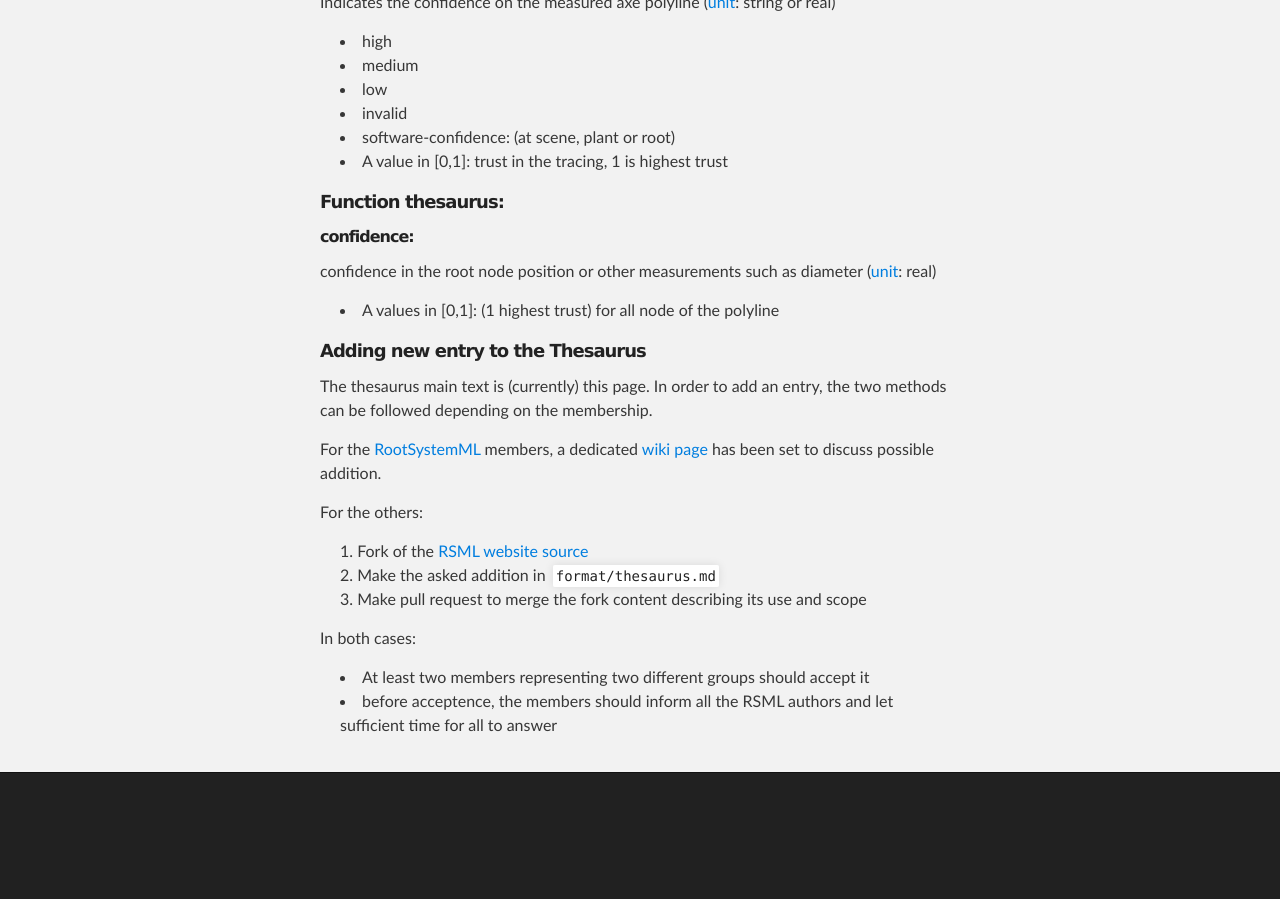
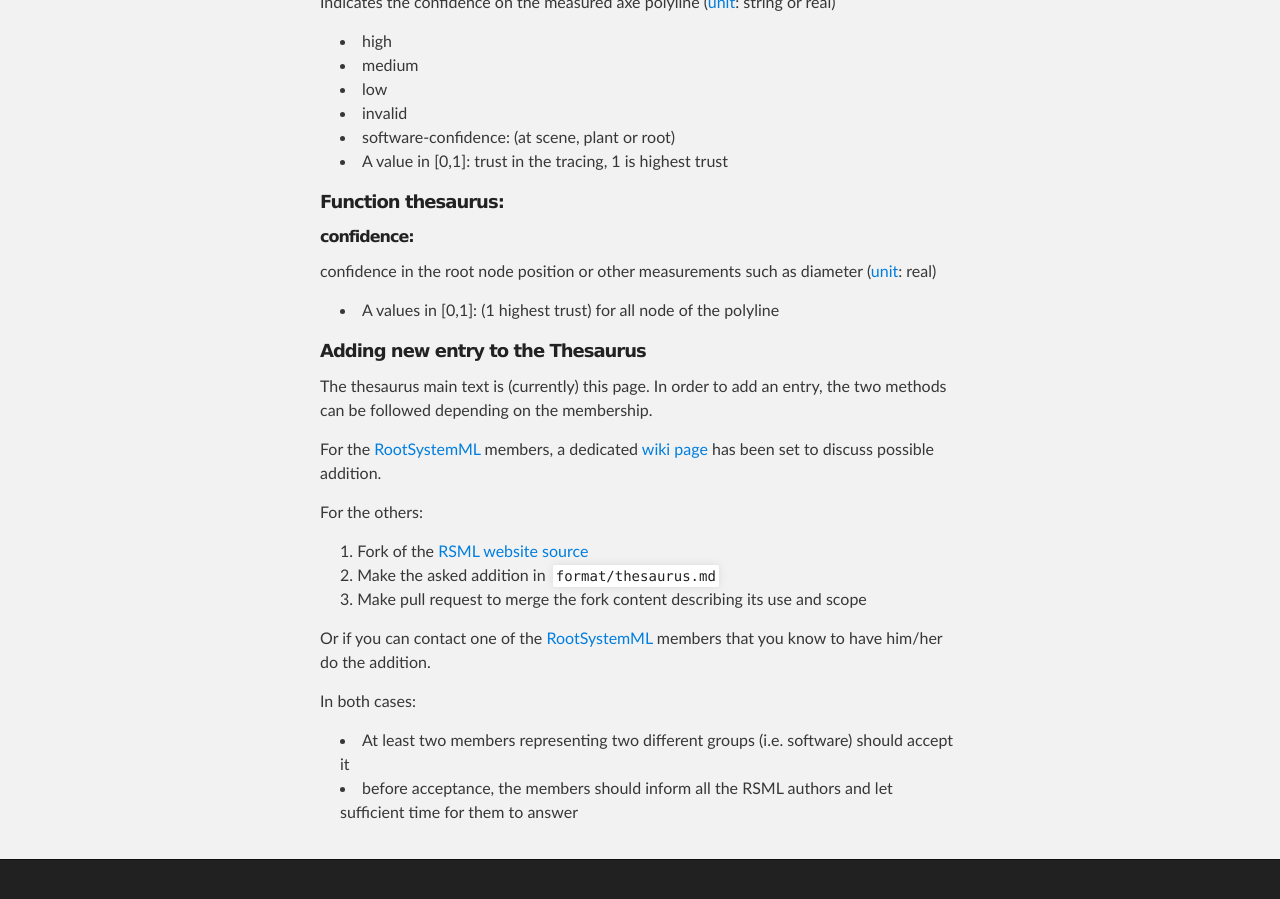
Before and after one commit to RootSystemML/RootSystemML.github.io, a Jekyll site: the page built from format/thesaurus.md, in a window 1280 px wide and 900 px high, scrolled down 1499 px. Built offline with Jekyll 4.4.1, drawn with Linux system fonts in a browser that asks for light colours; before the commit the page ends 2312 px from its top, so only the background shows below that.

Commit message:
thesaurus development protocol

```diff
--- a/format/thesaurus.md
+++ b/format/thesaurus.md
@@ -95,10 +95,13 @@ For the others:
  2. Make the asked addition in `format/thesaurus.md`
  3. Make pull request to merge the fork content describing its use and scope
 
+Or if you can contact one of the [RootSystemML][RSML org] members that you know to have him/her do the addition.
+
+
 In both cases:
 
- - At least two members representing two different groups should accept it
- - before acceptence, the members should inform all the RSML authors and let sufficient time for all to answer
+ - At least two members representing two different groups (i.e. software) should accept it
+ - before acceptance, the members should inform all the RSML authors and let sufficient time for them to answer
 
 
 
```
